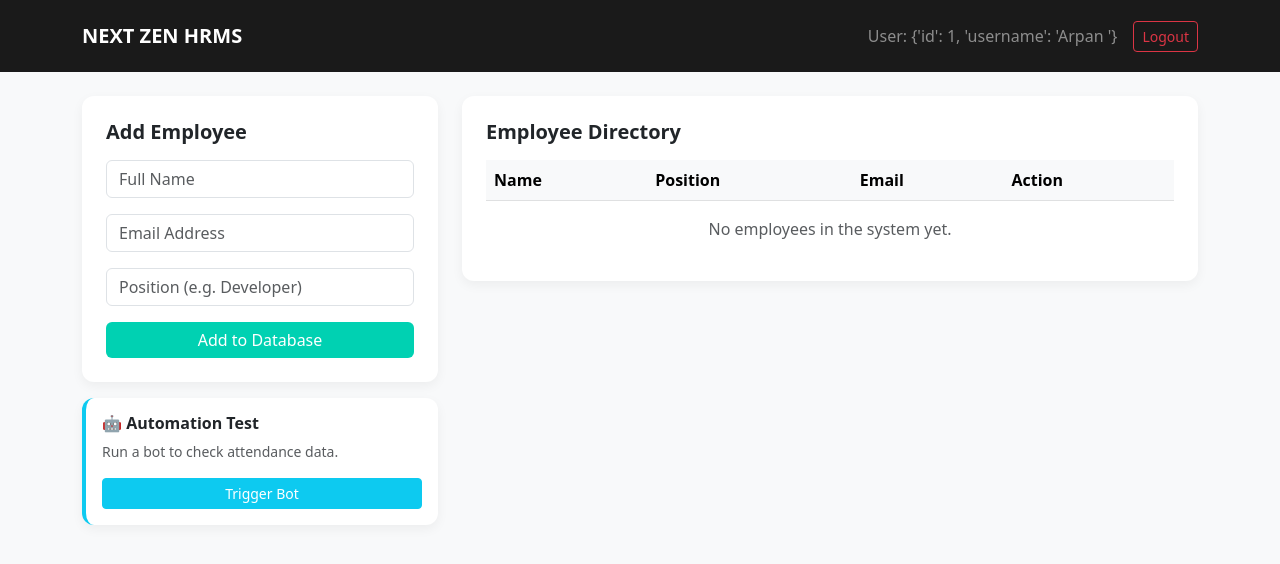
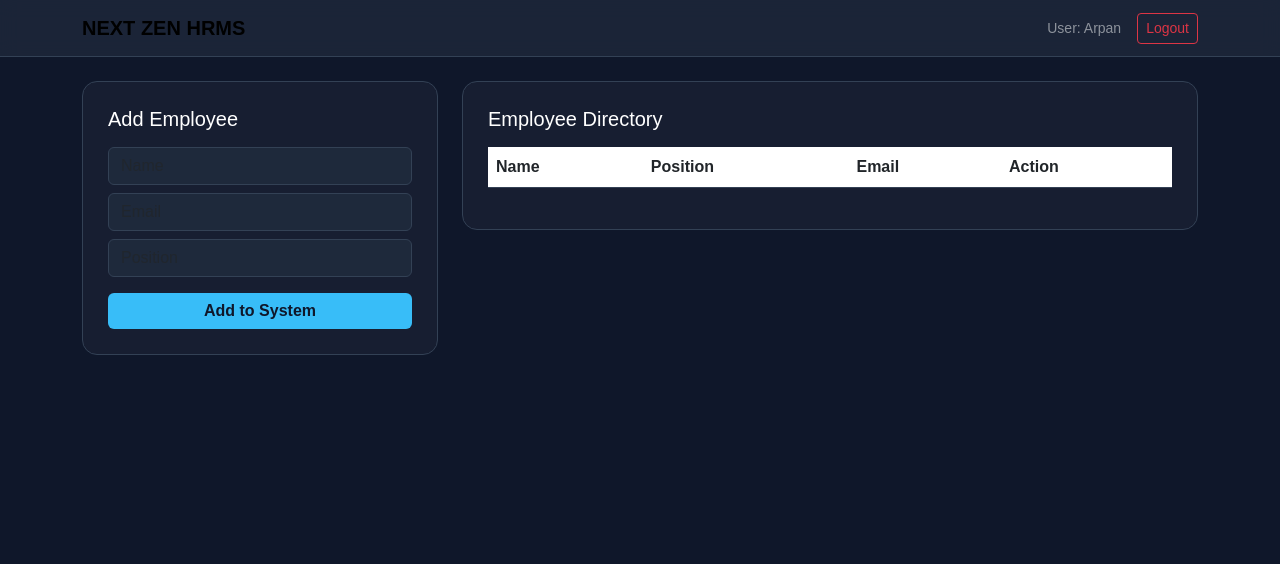
Before and after one commit to Arpan-Automation/my-first-website, a Flask app: page /dashboard in a window 1280 px wide. Shown: the top 564 px of the page. Run offline with Flask 3, Linux system fonts and the light colour scheme; a user stored in the database is signed in; data that the repository does not hold is empty.

Commit message:
Final Consistent Premium Design

```diff
--- a/app.py
+++ b/app.py
@@ -3,19 +3,15 @@ from flask import Flask, render_template, redirect, url_for, request, session, f
 from flask_sqlalchemy import SQLAlchemy
 from werkzeug.security import generate_password_hash, check_password_hash
 
-# Path define kar rahe hain taaki Render ko templates folder mil jaye
 base_dir = os.path.abspath(os.path.dirname(__file__))
 
-app = Flask(__name__,
-            template_folder=os.path.join(base_dir, 'templates'))
-
-app.config['SECRET_KEY'] = 'next-zen-secret-key-123'
+app = Flask(__name__, template_folder='templates')
+app.config['SECRET_KEY'] = 'premium-zen-key-2026'
 app.config['SQLALCHEMY_DATABASE_URI'] = 'sqlite:///' + os.path.join(base_dir, 'users.db')
 app.config['SQLALCHEMY_TRACK_MODIFICATIONS'] = False
 
 db = SQLAlchemy(app)
 
-# --- Models ---
 class User(db.Model):
     id = db.Column(db.Integer, primary_key=True)
     username = db.Column(db.String(150), unique=True, nullable=False)
@@ -27,79 +23,63 @@ class Employee(db.Model):
     email = db.Column(db.String(100), unique=True, nullable=False)
     position = db.Column(db.String(100), nullable=False)
 
-# Database Setup
 with app.app_context():
     db.create_all()
 
-# --- Routes ---
 @app.route('/')
 def home():
-    if 'user' in session:
-        return redirect(url_for('dashboard'))
+    if 'user' in session: return redirect(url_for('dashboard'))
     return render_template('login.html')
 
 @app.route('/signup', methods=['GET', 'POST'])
 def signup():
     if request.method == 'POST':
-        user = request.form['username']
-        pwd = request.form['password']
-        hashed_pwd = generate_password_hash(pwd)
-        new_user = User(username=user, password=hashed_pwd)
+        hashed_pwd = generate_password_hash(request.form['password'])
+        new_user = User(username=request.form['username'], password=hashed_pwd)
         try:
             db.session.add(new_user)
             db.session.commit()
-            flash('Account Created! Please Login.', 'success')
+            flash('Account Created! Login now.', 'success')
             return redirect(url_for('home'))
-        except:
-            flash('Username already exists!', 'danger')
+        except: flash('User already exists!', 'danger')
     return render_template('signup.html')
 
 @app.route('/login', methods=['POST'])
 def login():
-    user = request.form['username']
-    pwd = request.form['password']
-    found_user = User.query.filter_by(username=user).first()
-    if found_user and check_password_hash(found_user.password, pwd):
-        session['user'] = user
+    user = User.query.filter_by(username=request.form['username']).first()
+    if user and check_password_hash(user.password, request.form['password']):
+        session['user'] = user.username
         return redirect(url_for('dashboard'))
-    else:
-        flash('Invalid Login Credentials', 'danger')
-        return redirect(url_for('home'))
+    flash('Invalid credentials!', 'danger')
+    return redirect(url_for('home'))
 
 @app.route('/dashboard')
 def dashboard():
+    if 'user' not in session: return redirect(url_for('home'))
+    employees = Employee.query.all()
+    return render_template('dashboard.html', user=session['user'], employees=employees)
+
+@app.route('/add_employee', methods=['POST'])
+def add_employee():
     if 'user' in session:
-        employees = Employee.query.all()
-        return render_template('dashboard.html', user=session['user'], employees=employees)
-    return redirect(url_for('home'))
+        new_emp = Employee(name=request.form['name'], email=request.form['email'], position=request.form['position'])
+        db.session.add(new_emp)
+        db.session.commit()
+        flash('Employee Added!', 'success')
+    return redirect(url_for('dashboard'))
+
+@app.route('/delete/<int:id>')
+def delete(id):
+    if 'user' in session:
+        emp = Employee.query.get(id)
+        db.session.delete(emp)
+        db.session.commit()
+    return redirect(url_for('dashboard'))
 
 @app.route('/logout')
 def logout():
     session.pop('user', None)
     return redirect(url_for('home'))
 
-@app.route('/add_employee', methods=['POST'])
-def add_employee():
-    if 'user' in session:
-        name = request.form['name']
-        email = request.form['email']
-        pos = request.form['position']
-        new_emp = Employee(name=name, email=email, position=pos)
-        db.session.add(new_emp)
-        db.session.commit()
-        flash('Employee Added Successfully!', 'success')
-        return redirect(url_for('dashboard'))
-    return redirect(url_for('home'))
-
-@app.route('/delete_employee/<int:id>')
-def delete_employee(id):
-    if 'user' in session:
-        emp = Employee.query.get(id)
-        if emp:
-            db.session.delete(emp)
-            db.session.commit()
-            flash('Employee Deleted!', 'warning')
-    return redirect(url_for('dashboard'))
-
 if __name__ == '__main__':
     app.run(debug=True)
--- a/templates/dashboard.html
+++ b/templates/dashboard.html
@@ -1,96 +1,48 @@
 <!DOCTYPE html>
 <html lang="en">
 <head>
-    <meta charset="UTF-8">
-    <meta name="viewport" content="width=device-width, initial-scale=1.0">
-    <title>Next Zen - Dashboard</title>
+    <meta charset="UTF-8"><title>Dashboard | Next Zen</title>
     <link href="https://cdn.jsdelivr.net/npm/bootstrap@5.3.0/dist/css/bootstrap.min.css" rel="stylesheet">
     <style>
-        body { background-color: #f8f9fa; }
-        .navbar { background: #1a1a1a; }
-        .card { border-radius: 12px; border: none; box-shadow: 0 4px 12px rgba(0,0,0,0.05); }
-        .btn-zen { background: #00d1b2; color: white; border: none; }
-        .btn-zen:hover { background: #00b89c; color: white; }
+        body { background: #0f172a; color: white; font-family: sans-serif; }
+        .glass-nav { background: rgba(30, 41, 59, 0.8); backdrop-filter: blur(10px); border-bottom: 1px solid #334155; }
+        .glass-card { background: rgba(255, 255, 255, 0.03); border: 1px solid #334155; border-radius: 15px; padding: 25px; }
+        .table { color: white; border-color: #334155; }
+        .btn-zen { background: #38bdf8; border: none; color: #0f172a; font-weight: bold; }
+        .form-control { background: #1e293b; border: 1px solid #334155; color: white; }
     </style>
 </head>
 <body>
-
-<nav class="navbar navbar-dark p-3">
-    <div class="container">
-        <a class="navbar-brand fw-bold" href="#">NEXT ZEN HRMS</a>
+<nav class="navbar glass-nav mb-4"><div class="container">
+    <span class="navbar-brand fw-bold">NEXT ZEN HRMS</span>
     <div class="d-flex align-items-center">
-            <span class="text-white-50 me-3">User: {{ user }}</span>
+        <span class="me-3 small text-white-50">User: {{ user }}</span>
         <a href="/logout" class="btn btn-sm btn-outline-danger">Logout</a>
     </div>
-    </div>
-</nav>
+</div></nav>
 
-<div class="container mt-4">
-    {% with messages = get_flashed_messages(with_categories=true) %}
-      {% if messages %}
-        {% for category, message in messages %}
-          <div class="alert alert-{{ category }} alert-dismissible fade show" role="alert">
-            {{ message }}
-            <button type="button" class="btn-close" data-bs-dismiss="alert" aria-label="Close"></button>
-          </div>
-        {% endfor %}
-      {% endif %}
-    {% endwith %}
-
-    <div class="row">
-        <div class="col-md-4 mb-4">
-            <div class="card p-4">
-                <h5 class="fw-bold mb-3">Add Employee</h5>
+<div class="container"><div class="row">
+    <div class="col-md-4 mb-4"><div class="glass-card">
+        <h5 class="mb-3">Add Employee</h5>
         <form action="/add_employee" method="POST">
-                    <input type="text" name="name" class="form-control mb-3" placeholder="Full Name" required>
-                    <input type="email" name="email" class="form-control mb-3" placeholder="Email Address" required>
-                    <input type="text" name="position" class="form-control mb-3" placeholder="Position (e.g. Developer)" required>
-                    <button type="submit" class="btn btn-zen w-100">Add to Database</button>
+            <input type="text" name="name" class="form-control mb-2" placeholder="Name" required>
+            <input type="email" name="email" class="form-control mb-2" placeholder="Email" required>
+            <input type="text" name="position" class="form-control mb-3" placeholder="Position" required>
+            <button class="btn btn-zen w-100">Add to System</button>
         </form>
-            </div>
-
-            <div class="card p-3 mt-3 border-start border-info border-4">
-                <h6 class="fw-bold">🤖 Automation Test</h6>
-                <p class="small text-muted">Run a bot to check attendance data.</p>
-                <button class="btn btn-sm btn-info text-white">Trigger Bot</button>
-            </div>
-        </div>
-
-        <div class="col-md-8">
-            <div class="card p-4">
-                <h5 class="fw-bold mb-3">Employee Directory</h5>
-                <div class="table-responsive">
-                    <table class="table align-middle">
-                        <thead class="table-light">
-                            <tr>
-                                <th>Name</th>
-                                <th>Position</th>
-                                <th>Email</th>
-                                <th>Action</th>
-                            </tr>
-                        </thead>
+    </div></div>
+    <div class="col-md-8"><div class="glass-card">
+        <h5>Employee Directory</h5>
+        <table class="table table-hover mt-3">
+            <thead><tr><th>Name</th><th>Position</th><th>Email</th><th>Action</th></tr></thead>
             <tbody>
                 {% for emp in employees %}
-                            <tr>
-                                <td class="fw-bold">{{ emp.name }}</td>
-                                <td><span class="badge bg-light text-dark">{{ emp.position }}</span></td>
-                                <td>{{ emp.email }}</td>
-                                <td>
-                                    <a href="/delete_employee/{{ emp.id }}" class="btn btn-sm btn-link text-danger">Delete</a>
-                                </td>
-                            </tr>
+                <tr><td>{{emp.name}}</td><td>{{emp.position}}</td><td>{{emp.email}}</td>
+                    <td><a href="/delete/{{emp.id}}" class="text-danger">Delete</a></td></tr>
                 {% endfor %}
             </tbody>
         </table>
-                    {% if not employees %}
-                    <p class="text-center text-muted">No employees in the system yet.</p>
-                    {% endif %}
-                </div>
-            </div>
-        </div>
-    </div>
-</div>
-
-<script src="https://cdn.jsdelivr.net/npm/bootstrap@5.3.0/dist/js/bootstrap.bundle.min.js"></script>
+    </div></div>
+</div></div>
 </body>
 </html>
```
Also changed, not shown: templates/login.html (+18 -47 lines), templates/signup.html (+14 -34 lines). Lines whose indentation alone changed are shown as unchanged.
